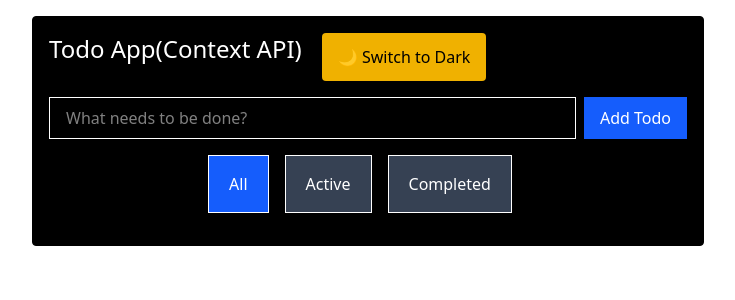
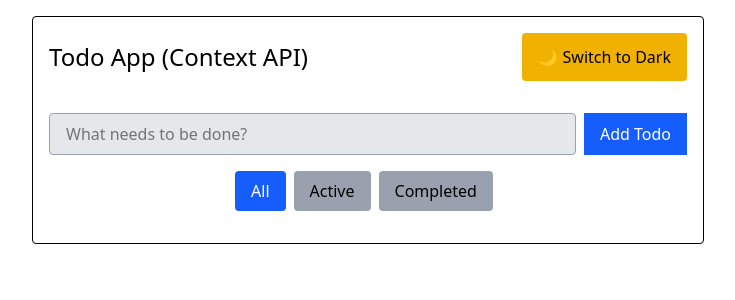
Before and after one commit to KaeTheDev/Context-API, a React (Vite) app: page / in a window 1280 px wide. Shown: the top 300 px of the page, without its empty margins (272-1007 px from the left). Built offline with nearby package versions, Linux system fonts and the light colour scheme.

Commit message:
Updated components to work correctly with light and dark mode

```diff
--- a/src/App.tsx
+++ b/src/App.tsx
@@ -1,3 +1,4 @@
+import React, { useContext } from "react";
 import TodoInput from "./components/TodoInput/TodoInput";
 import { TodoProvider } from "./context/TodoContext";
 import { FilterProvider } from "./context/FilterContext";
@@ -5,23 +6,37 @@ import { ThemeProvider } from "./context/ThemeContext";
 import FilterButtons from "./components/FilterButtons/FilterButtons";
 import ThemeToggleButton from "./components/ThemeToggleButton/ThemeToggleButton";
 import TodoList from "./components/TodoList/TodoList";
+import ThemeContext from "./context/ThemeContext";
+
+const AppContent: React.FC = () => {
+  const themeContext = useContext(ThemeContext);
+  if (!themeContext) throw new Error("AppContent must be used inside ThemeProvider");
+
+  const { theme } = themeContext;
+
+  return (
+    <div
+      className={`flex flex-col px-4 py-4 mx-auto p-4 border rounded max-w-2xl mt-4 ${
+        theme === "light" ? "bg-white text-black" : "bg-black text-white"
+      }`}
+    >
+      <div className="flex flex-row items-center justify-between mb-4">
+        <h1 className="text-2xl">Todo App (Context API)</h1>
+        <ThemeToggleButton />
+      </div>
+      <TodoInput />
+      <FilterButtons />
+      <TodoList />
+    </div>
+  );
+};
 
 function App() {
   return (
     <TodoProvider>
       <FilterProvider>
         <ThemeProvider>
-          <div className="flex flex-col px-4 py-4 mx-auto bg-black p-4 border rounded max-w-2xl mt-4">
-            <div className="flex flex-row">
-              <h1 className="text-2xl text-white mr-5">
-                Todo App(Context API)
-              </h1>
-              <ThemeToggleButton />
-            </div>
-            <TodoInput />
-            <FilterButtons />
-            <TodoList />
-          </div>
+          <AppContent />
         </ThemeProvider>
       </FilterProvider>
     </TodoProvider>
--- a/src/components/FilterButtons/FilterButtons.tsx
+++ b/src/components/FilterButtons/FilterButtons.tsx
@@ -1,39 +1,29 @@
 import React, { useContext } from "react";
 import FilterContext from "../../context/FilterContext";
+import ThemeContext from "../../context/ThemeContext";
 
 const FilterButtons: React.FC = () => {
-  const filterContext = useContext(FilterContext);
+  const { filter, setFilter } = useContext(FilterContext)!;
+  const { theme } = useContext(ThemeContext)!;
 
-  if (!filterContext) {
-    throw new Error("FilterButtons must be used within a FilterProvider");
-  }
-
-  const { filter, setFilter } = filterContext;
+  const getButtonClass = (name: string) => {
+    const isActive = filter === name;
+    if (theme === "light") {
+      return `px-4 py-2 rounded mr-2 ${
+        isActive ? "bg-blue-600 text-white" : "bg-gray-400 text-black hover:bg-gray-500"
+      }`;
+    } else {
+      return `px-4 py-2 rounded mr-2 ${
+        isActive ? "bg-blue-600 text-white" : "bg-gray-700 text-white hover:bg-gray-600"
+      }`;
+    }
+  };
 
   return (
-    <div className="flex flex-row mt-4 justify-center">
-      <button
-        onClick={() => setFilter("all")}
-        className={`text-white px-5 py-4 border mr-4 ${
-          filter === "all" ? "bg-blue-600" : "bg-gray-700 hover:bg-gray-500"
-        }`}
-      >
-        All
-      </button>
-      <button
-       onClick={() => setFilter("active")}
-      className= {`text-white px-5 py-4 border mr-4 ${
-        filter === "active" ? "bg-blue-600" : "bg-gray-700 hover:bg-gray-500"
-      }`}>
-        Active
-      </button>
-      <button
-        onClick={() => setFilter("completed")}
-      className={`text-white px-5 py-4 border mr-4 ${
-        filter === "completed" ? "bg-blue-600" : "bg-gray-700 hover:bg-gray-500"
-      }`}>
-        Completed
-      </button>
+    <div className="flex mt-4 justify-center">
+      <button onClick={() => setFilter("all")} className={getButtonClass("all")}>All</button>
+      <button onClick={() => setFilter("active")} className={getButtonClass("active")}>Active</button>
+      <button onClick={() => setFilter("completed")} className={getButtonClass("completed")}>Completed</button>
     </div>
   );
 };
--- a/src/components/TodoInput/TodoInput.tsx
+++ b/src/components/TodoInput/TodoInput.tsx
@@ -1,21 +1,17 @@
 import React, { useState, useContext } from "react";
 import TodoContext from "../../context/TodoContext";
+import ThemeContext from "../../context/ThemeContext";
 
 const TodoInput: React.FC = () => {
   const [text, setText] = useState("");
-  const todoContext = useContext(TodoContext);
-
-  if (!todoContext) {
-    throw new Error("TodoInput must be used within a TodoProvider");
-  }
-
-  const { addTodo } = todoContext;
+  const { addTodo } = useContext(TodoContext)!;
+  const { theme } = useContext(ThemeContext)!;
 
   const handleSubmit = (e: React.FormEvent) => {
     e.preventDefault();
-    if (text.trim() === "") return;
+    if (!text.trim()) return;
     addTodo(text.trim());
-    setText(""); // clear input
+    setText("");
   };
 
   return (
@@ -25,9 +21,16 @@ const TodoInput: React.FC = () => {
         placeholder="What needs to be done?"
         value={text}
         onChange={(e) => setText(e.target.value)}
-        className="border px-4 py-2 flex-1 text-white mr-2"
+        className={`flex-1 px-4 py-2 mr-2 rounded border ${
+          theme === "light"
+            ? "bg-gray-200 text-black border-gray-400"
+            : "bg-gray-800 text-white border-gray-600"
+        }`}
       />
-      <button type="submit" className="bg-blue-600 text-white px-4 py-2 hover:bg-blue-500">
+      <button
+        type="submit"
+        className="bg-blue-600 text-white px-4 py-2 hover:bg-blue-500"
+      >
         Add Todo
       </button>
     </form>
--- a/src/components/TodoItem/TodoItem.tsx
+++ b/src/components/TodoItem/TodoItem.tsx
@@ -1,15 +1,22 @@
 import React, { useContext, useState } from "react";
 import TodoContext from "../../context/TodoContext";
+import ThemeContext from "../../context/ThemeContext";
 import type { TodoProps } from "../../types";
 
 const TodoItem: React.FC<TodoProps> = ({ todo }) => {
   const todoContext = useContext(TodoContext);
+  const themeContext = useContext(ThemeContext);
 
   if (!todoContext) {
     throw new Error("TodoItem must be within a TodoProvider");
   }
 
+  if (!themeContext) {
+    throw new Error("TodoItem must be within a ThemeProvider");
+  }
+
   const { toggleTodo, deleteTodo, editTodo } = todoContext;
+  const { theme } = themeContext;
 
   const [isEditing, setIsEditing] = useState(false);
   const [editText, setEditText] = useState(todo.text);
@@ -21,12 +28,24 @@ const TodoItem: React.FC<TodoProps> = ({ todo }) => {
   };
 
   return (
-    <div className="flex flex-row items-center gap-2 bg-gray-800 px-4 py-3 rounded">
+    <div
+      className={`flex flex-row items-center gap-2 px-4 py-3 rounded ${
+        theme === "light" ? "bg-gray-200" : "bg-gray-800"
+      }`}
+    >
       {/* Left side: toggle + text/input */}
       <button
         onClick={() => toggleTodo(todo.id)}
         className={`w-5 h-5 rounded-full border-2 flex items-center justify-center
-          ${todo.completed ? "bg-blue-600 border-blue-600" : "border-gray-400"}`}
+          ${
+            todo.completed
+              ? theme === "light"
+                ? "bg-blue-600 border-blue-600"
+                : "bg-blue-600 border-blue-600"
+              : theme === "light"
+              ? "border-gray-500"
+              : "border-gray-400"
+          }`}
       >
         {todo.completed && "✓"}
       </button>
@@ -36,24 +55,43 @@ const TodoItem: React.FC<TodoProps> = ({ todo }) => {
           type="text"
           value={editText}
           onChange={(e) => setEditText(e.target.value)}
-          onBlur={handleEdit}      // save on blur
+          onBlur={handleEdit} // save on blur
           onKeyDown={(e) => e.key === "Enter" && handleEdit()} // save on Enter
-          className="flex-1 px-2 py-1 rounded text-white"
+          className={`flex-1 px-2 py-1 rounded ${
+            theme === "light" ? "text-black bg-gray-100" : "text-white bg-gray-700"
+          }`}
           autoFocus
         />
       ) : (
         <span
-          className={`flex-1 cursor-pointer text-white ${
-            todo.completed ? "line-through text-gray-400" : ""
+          className={`flex-1 cursor-pointer ${
+            todo.completed
+              ? theme === "light"
+                ? "line-through text-gray-500"
+                : "line-through text-gray-400"
+              : theme === "light"
+              ? "text-black"
+              : "text-white"
           }`}
+          onClick={() => toggleTodo(todo.id)}
         >
           {todo.text}
         </span>
       )}
 
       {/* Right side: edit + delete */}
-      <button onClick={() => setIsEditing(true)}>✏️</button>
-      <button onClick={() => deleteTodo(todo.id)}>🗑️</button>
+      <button
+        onClick={() => setIsEditing(true)}
+        className={theme === "light" ? "text-black" : "text-white"}
+      >
+        ✏️
+      </button>
+      <button
+        onClick={() => deleteTodo(todo.id)}
+        className={theme === "light" ? "text-red-600" : "text-red-400"}
+      >
+        🗑️
+      </button>
     </div>
   );
 };
```
